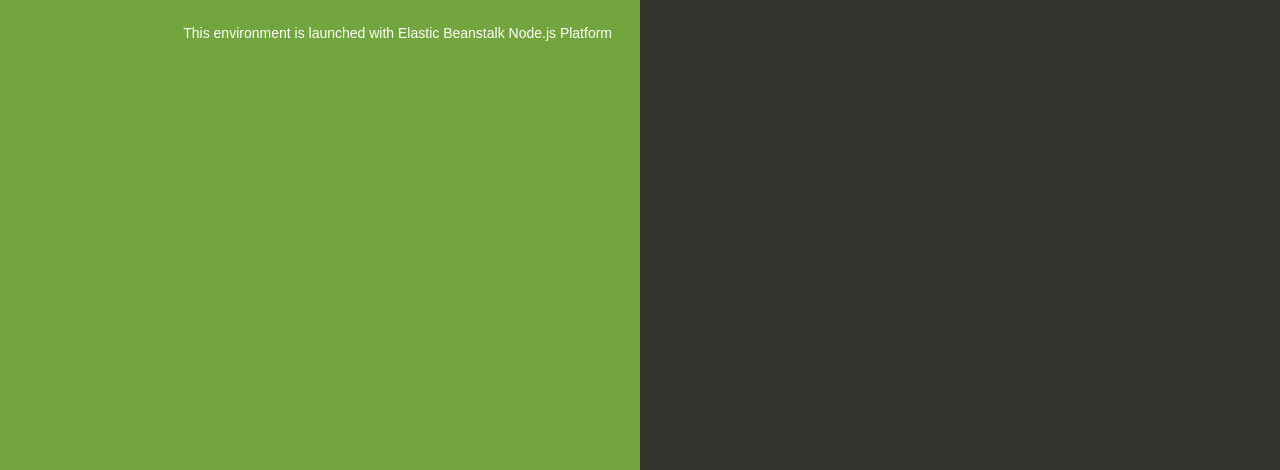
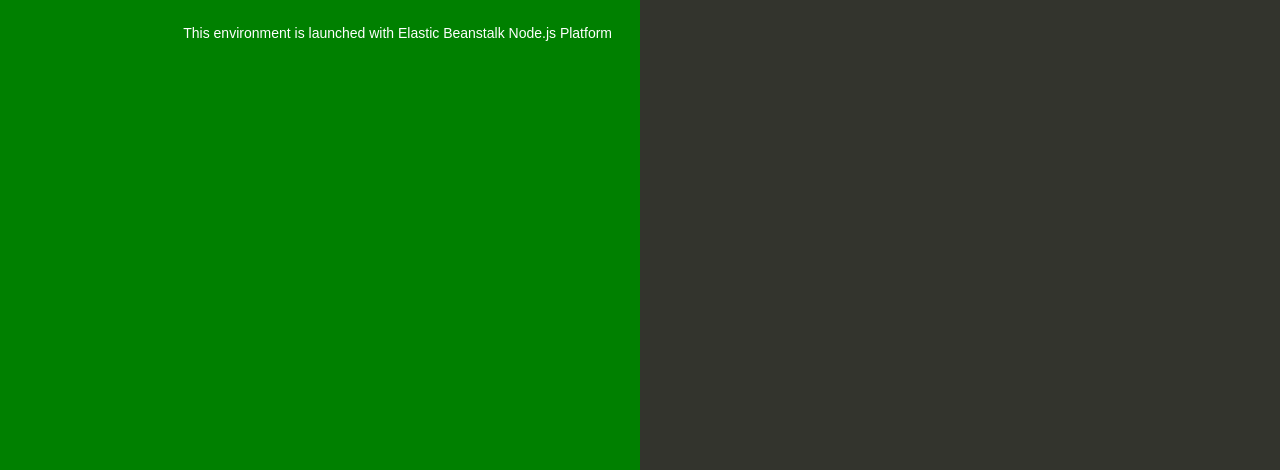
Before and after one commit to sama863nz/node.js, a website: page index.html in a window 1280 px wide. Shown: the part 330-800 px from the top of the page. Drawn offline with Linux system fonts and the light colour scheme.

Commit message:
changes done

```diff
--- a/index.html
+++ b/index.html
@@ -35,7 +35,7 @@
 
         text-align: right;
         padding-top: 11em;
-        background-color: #73A53E;
+        background-color: green;
 
       }
       .textColumn p {
```
Also changed, not shown: README.md.
